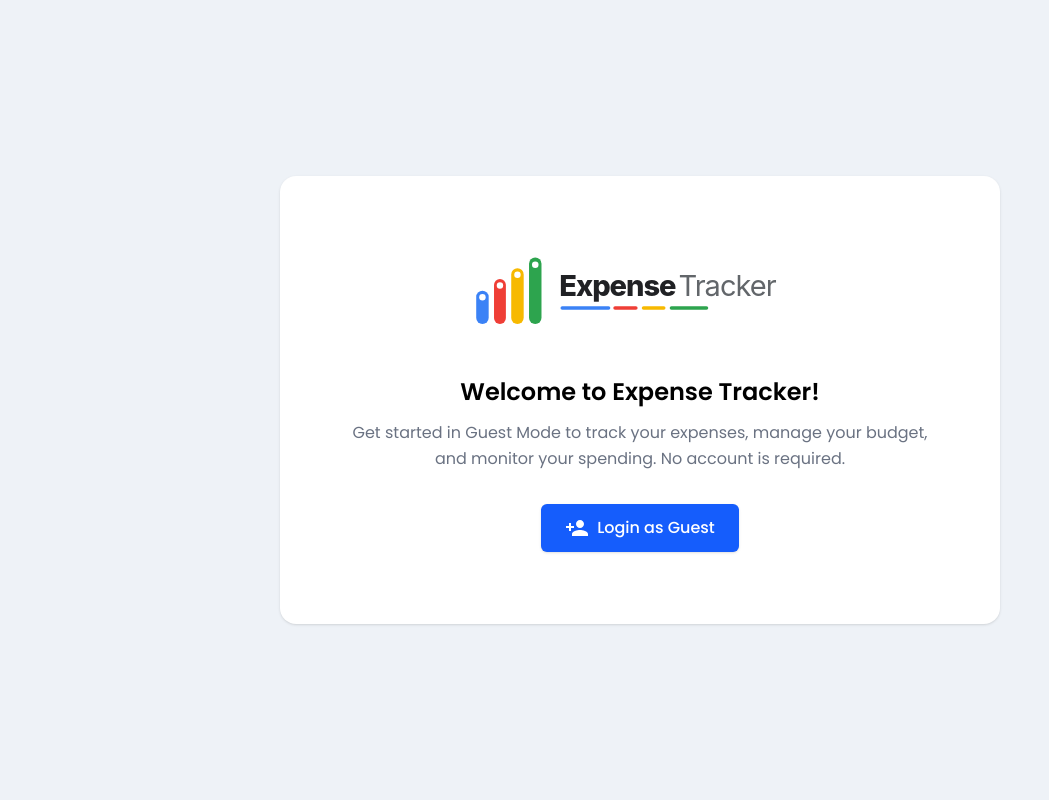
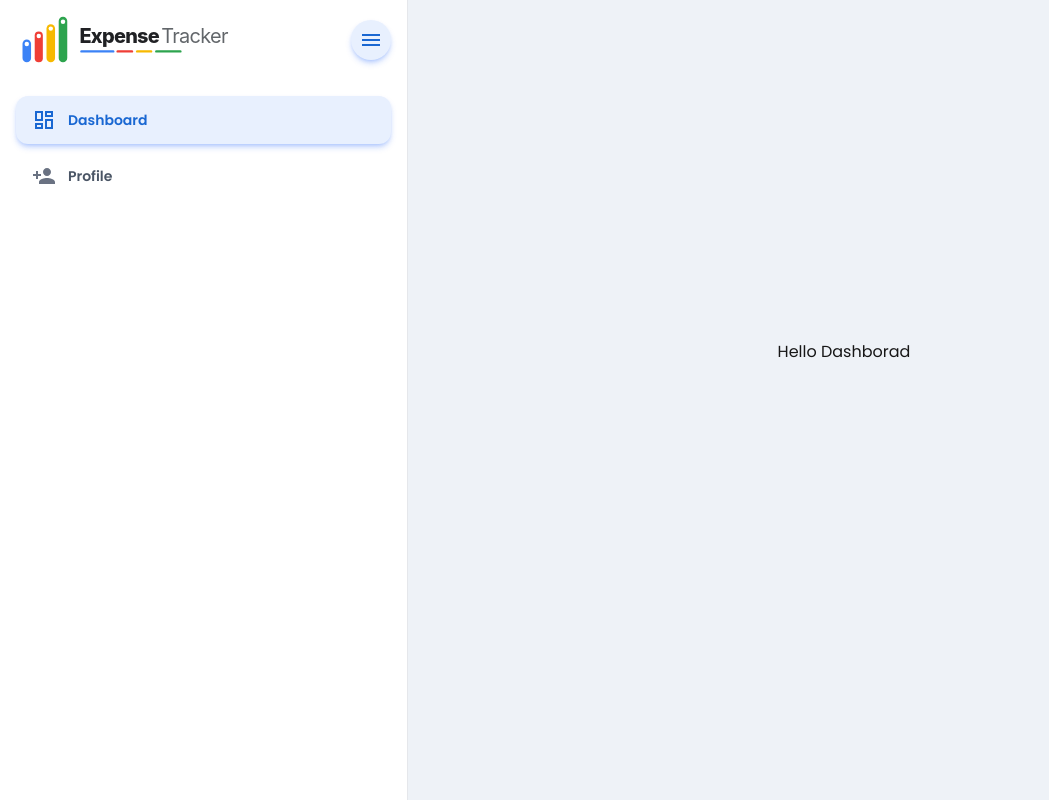
Before and after one commit to Muppidathi-SS/expense-tracker-frontend, a Next.js app: page / in a window 1280 px wide. Shown: the whole page, without its empty margins (0-1049 px from the left). Built offline with nearby package versions, Linux system fonts and the light colour scheme.

Commit message:
feat: added sidebar and layout

```diff
--- a/app/page.tsx
+++ b/app/page.tsx
@@ -8,8 +8,9 @@ import WelcomeCard from "@/components/welcome/Welcome";
 import GuestProfileForm from "@/components/guest-pofile-form/GuestProfileForm";
 import Loading from "@/ui/Loading";
 import SuccessProfile from "@/components/guest-pofile-form/SuccessProfile";
+import Layout from "@/components/layout/Layout";
 
-type Step = "welcome" | "profile" | "loading" | "success";
+type Step = "welcome" | "profile" | "loading" | "success" | "layout";
 
 export default function Home() {
   const [guestId, setGuestID] = useState("");
@@ -48,7 +49,7 @@ export default function Home() {
   const handleContinue = () => {
     localStorage.setItem("guestId", guestId);
     localStorage.setItem("guestName", guestName);
-    router.push("/profile");
+    setStep("layout");
   };
 
   const pageVariants = {
@@ -74,7 +75,7 @@ export default function Home() {
           transition={pageTransition}
           className="min-h-screen"
         >
-          {step === "welcome" && (
+          {/* {step === "welcome" && (
             <WelcomeCard onLogin={() => setStep("profile")} />
           )}
 
@@ -87,6 +88,9 @@ export default function Home() {
           {step === "success" && (
             <SuccessProfile id={guestId} onContinue={handleContinue} />
           )}
+
+          {step === "layout" && <Layout />} */}
+          {<Layout />}
         </motion.div>
       </AnimatePresence>
     </div>
--- /dev/null
+++ b/components/dashboard/Dashboard.tsx
@@ -0,0 +1,7 @@
+export default function Dashboard() {
+  return (
+    <section className="flex flex-col items-center justify-center min-h-[80vh] px-4 py-8">
+      <h1>Hello Dashborad</h1>
+    </section>
+  );
+}
--- /dev/null
+++ b/components/layout/Layout.tsx
@@ -0,0 +1,77 @@
+"use client";
+
+import { useState } from "react";
+import Sidebar, { TabType } from "./Sidebar";
+import Dashboard from "@/components/dashboard/Dashboard";
+import Profile from "@/components/profile/Profile";
+import { Icons } from "@/icons/icon";
+
+export default function Layout() {
+  const [activeTab, setActiveTab] = useState<TabType>("dashboard");
+  const [isCollapsed, setIsCollapsed] = useState(false);
+  const [isMobileMenuOpen, setIsMobileMenuOpen] = useState<boolean>(false);
+
+  return (
+    <div className="flex flex-col md:flex-row min-h-screen w-full bg-[#EEF2F7]">
+      <header className="md:hidden flex items-center justify-between px-4 py-3 bg-white border-b border-gray-200 sticky top-0 z-30 shadow-xs">
+        <div className="flex items-center gap-3">
+          <button
+            onClick={() => setIsMobileMenuOpen(true)}
+            className="p-2 rounded-lg text-gray-600 hover:bg-gray-100 hover:text-gray-900 transition-colors cursor-pointer"
+            aria-label="Open navigation menu"
+          >
+            <Icons.MenuIcon />
+          </button>
+          <div className="flex items-center gap-2">
+            <div className="flex h-7 w-7 items-center justify-center rounded-lg bg-blue-600 text-white font-bold text-xs shadow-xs">
+              ET
+            </div>
+            <span className="font-bold text-gray-900 capitalize text-sm sm:text-base">
+              {activeTab}
+            </span>
+          </div>
+        </div>
+
+        <span className="px-2.5 py-1 rounded-full text-xs font-medium bg-blue-50 text-blue-700 border border-blue-100">
+          Guest Mode
+        </span>
+      </header>
+
+      <aside
+        className={`hidden md:block shrink-0 border-r border-gray-200 bg-white min-h-screen sticky top-0 h-screen transition-all duration-300 ${
+          isCollapsed ? "w-20" : "w-102"
+        }`}
+      >
+        <Sidebar
+          activeTab={activeTab}
+          onSelectTab={setActiveTab}
+          isCollapsed={isCollapsed}
+          setIsCollapsed={setIsCollapsed}
+        />
+      </aside>
+
+      {isMobileMenuOpen && (
+        <div className="fixed inset-0 z-50 flex md:hidden">
+          <div
+            className="fixed inset-0 bg-black/40 backdrop-blur-xs transition-opacity"
+            onClick={() => setIsMobileMenuOpen(false)}
+          />
+          <div className="relative z-10 flex h-full w-4/5 max-w-xs flex-col bg-white shadow-2xl">
+            <Sidebar
+              activeTab={activeTab}
+              onSelectTab={setActiveTab}
+              onClose={() => setIsMobileMenuOpen(false)}
+              isCollapsed={false}
+              setIsCollapsed={() => {}}
+            />
+          </div>
+        </div>
+      )}
+
+      <main className="min-w-0 flex-1 p-4 sm:p-6 md:p-8 overflow-y-auto">
+        {activeTab === "dashboard" && <Dashboard />}
+        {activeTab === "profile" && <Profile />}
+      </main>
+    </div>
+  );
+}
--- /dev/null
+++ b/components/layout/Sidebar.tsx
@@ -0,0 +1,104 @@
+"use client";
+
+import { useState } from "react";
+import { Icons } from "@/icons/icon";
+import LogoIcon from "@/icons/svgIcons/Logo";
+import SecondaryLogoIcon from "@/icons/svgIcons/SecondaryLogo";
+
+export type TabType = "dashboard" | "profile";
+
+interface SidebarProps {
+  activeTab: TabType;
+  onSelectTab: (tab: TabType) => void;
+  onClose?: () => void;
+  isCollapsed: boolean;
+  setIsCollapsed: (value: boolean) => void;
+}
+export default function Sidebar({
+  activeTab,
+  onSelectTab,
+  onClose,
+  isCollapsed,
+  setIsCollapsed,
+}: SidebarProps) {
+  const menuItems: {
+    id: TabType;
+    name: string;
+    icon: React.ElementType;
+  }[] = [
+    { id: "dashboard", name: "Dashboard", icon: Icons.DashboardIcon },
+    { id: "profile", name: "Profile", icon: Icons.ProfileIcon },
+  ];
+
+  const handleSelect = (tab: TabType) => {
+    onSelectTab(tab);
+    onClose?.();
+  };
+
+  return (
+    <aside
+      className={`flex h-full flex-col justify-between bg-white p-4 transition-all duration-300 ${
+        isCollapsed ? "w-20" : "w-full"
+      }`}
+    >
+      <div>
+        <div
+          className={`mb-8 w-full flex items-center ${
+            isCollapsed ? "justify-center" : "justify-between"
+          }`}
+        >
+          {!isCollapsed && <LogoIcon className="h-12 w-auto" />}
+
+          {isCollapsed && (
+            <button
+              onClick={() => setIsCollapsed(false)}
+              className="cursor-pointer"
+              title="Expand sidebar"
+            >
+              <SecondaryLogoIcon />
+            </button>
+          )}
+
+          {!isCollapsed && (
+            <button
+              onClick={() => setIsCollapsed(true)}
+              className="cursor-pointer rounded-full text-[#1967D2] shadow-md shadow-blue-600/25 bg-[#E8f0fe] p-2"
+              title="Collapse sidebar"
+            >
+              <Icons.MenuIcon />
+            </button>
+          )}
+        </div>
+        <nav className="space-y-2">
+          {menuItems.map((item) => {
+            const isActive = activeTab === item.id;
+            const Icon = item.icon;
+
+            return (
+              <button
+                key={item.id}
+                onClick={() => handleSelect(item.id)}
+                title={isCollapsed ? item.name : undefined}
+                className={`flex w-full cursor-pointer items-center rounded-xl py-3 text-sm font-semibold transition-all duration-200 ${
+                  isCollapsed ? "justify-center px-0" : "gap-3 px-4"
+                } ${
+                  isActive
+                    ? "bg-[#E8f0fe] text-[#1967D2] shadow-md shadow-blue-600/25"
+                    : "text-gray-600 hover:bg-gray-100 hover:text-gray-900"
+                }`}
+              >
+                <Icon
+                  className={`shrink-0 ${
+                    isActive ? "text-[#1967D2]" : "text-gray-500"
+                  }`}
+                />
+
+                {!isCollapsed && <span>{item.name}</span>}
+              </button>
+            );
+          })}
+        </nav>
+      </div>
+    </aside>
+  );
+}
--- a/components/profile/Profile.tsx
+++ b/components/profile/Profile.tsx
@@ -25,7 +25,7 @@ export default function Profile() {
 
   return (
     <>
-      <section className="flex justify-center items-center flex-col h-screen gap-3">
+      <section className="flex justify-center items-center flex-col min-h-[80vh] py-8 gap-3">
         <LogoIcon size={400} className="h-auto w-full max-w-100" />
         <div className="bg-purple-900 text-white flex justify-center items-center text-[54px] rounded-full p-2 h-25 w-25">
           {guestName.charAt(0).toUpperCase()}
--- a/icons/svgIcons/Logo.tsx
+++ b/icons/svgIcons/Logo.tsx
@@ -9,9 +9,10 @@ const LogoIcon = ({ width, height, size, className }: LogoIconProps) => {
   return (
     <svg
       xmlns="http://www.w3.org/2000/svg"
-      width={width ?? size ?? 674}
-      height={height ?? (size ? undefined : 241)}
-      viewBox="0 0 674 241"
+      width={width ?? size ?? 540}
+      height={height ?? (size ? undefined : 118)}
+      viewBox="45 68 540 118"
+      preserveAspectRatio="xMinYMid meet"
       role="img"
       aria-label="Expense Tracker"
       className={className}
--- /dev/null
+++ b/icons/svgIcons/SecondaryLogo.tsx
@@ -0,0 +1,38 @@
+type LogoIconProps = {
+  width?: number | string;
+  height?: number | string;
+  size?: number | string;
+  className?: string;
+};
+
+const SecondaryLogoIcon = ({ width, height, size, className }: LogoIconProps) => {
+  return (
+    <svg
+      xmlns="http://www.w3.org/2000/svg"
+      width={width ?? size ?? 48}
+      height={height ?? size ?? 40}
+      viewBox="0 0 200 160"
+      role="img"
+      aria-label="Expense Tracker logo"
+      className={className}
+    >
+      {/* Green */}
+      <rect x="30" y="84" width="24" height="58" rx="12" fill="#2DA44E" />
+      <circle cx="42" cy="96" r="5" fill="#FFFFFF" />
+
+      {/* Yellow */}
+      <rect x="75" y="60" width="24" height="82" rx="12" fill="#F7B900" />
+      <circle cx="87" cy="72" r="5" fill="#FFFFFF" />
+
+      {/* Red */}
+      <rect x="120" y="36" width="24" height="106" rx="12" fill="#EF3E36" />
+      <circle cx="132" cy="48" r="5" fill="#FFFFFF" />
+
+      {/* Blue */}
+      <rect x="165" y="12" width="24" height="130" rx="12" fill="#3B82F6" />
+      <circle cx="177" cy="24" r="5" fill="#FFFFFF" />
+    </svg>
+  );
+};
+
+export default SecondaryLogoIcon;
```
Also changed, not shown: icons/icon.ts (+7 -0 lines).
